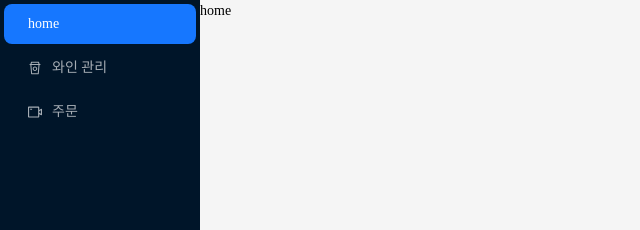
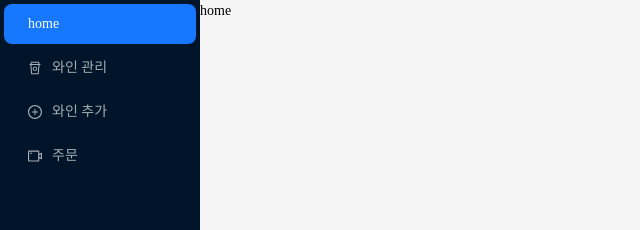
Before and after one commit to minery-team/minery-admin-frontend, a Next.js app: page / in a window 1280 px wide. Shown: the top 230 px of the page, without its empty margins (0-640 px from the left). Built offline with nearby package versions, Linux system fonts and the light colour scheme.

Commit message:
feat: 와인 추가 메뉴 추가

```diff
--- a/src/common/components/MenuBar/MenuBar.tsx
+++ b/src/common/components/MenuBar/MenuBar.tsx
@@ -1,7 +1,11 @@
 'use client';
 
 import Home from '@/app/page';
-import { VideoCameraOutlined, RestOutlined } from '@ant-design/icons';
+import {
+  VideoCameraOutlined,
+  RestOutlined,
+  PlusCircleOutlined,
+} from '@ant-design/icons';
 import { Menu } from 'antd';
 import Sider from 'antd/es/layout/Sider';
 import { useRouter, usePathname } from 'next/navigation';
@@ -35,6 +39,12 @@ export function MenuBar() {
             onClick: () => handleMenuClick('/wine'),
           },
           {
+            key: '/add-wine',
+            icon: <PlusCircleOutlined />,
+            label: '와인 추가',
+            onClick: () => handleMenuClick('/add-wine'),
+          },
+          {
             key: '/order',
             icon: <VideoCameraOutlined />,
             label: '주문',
```
